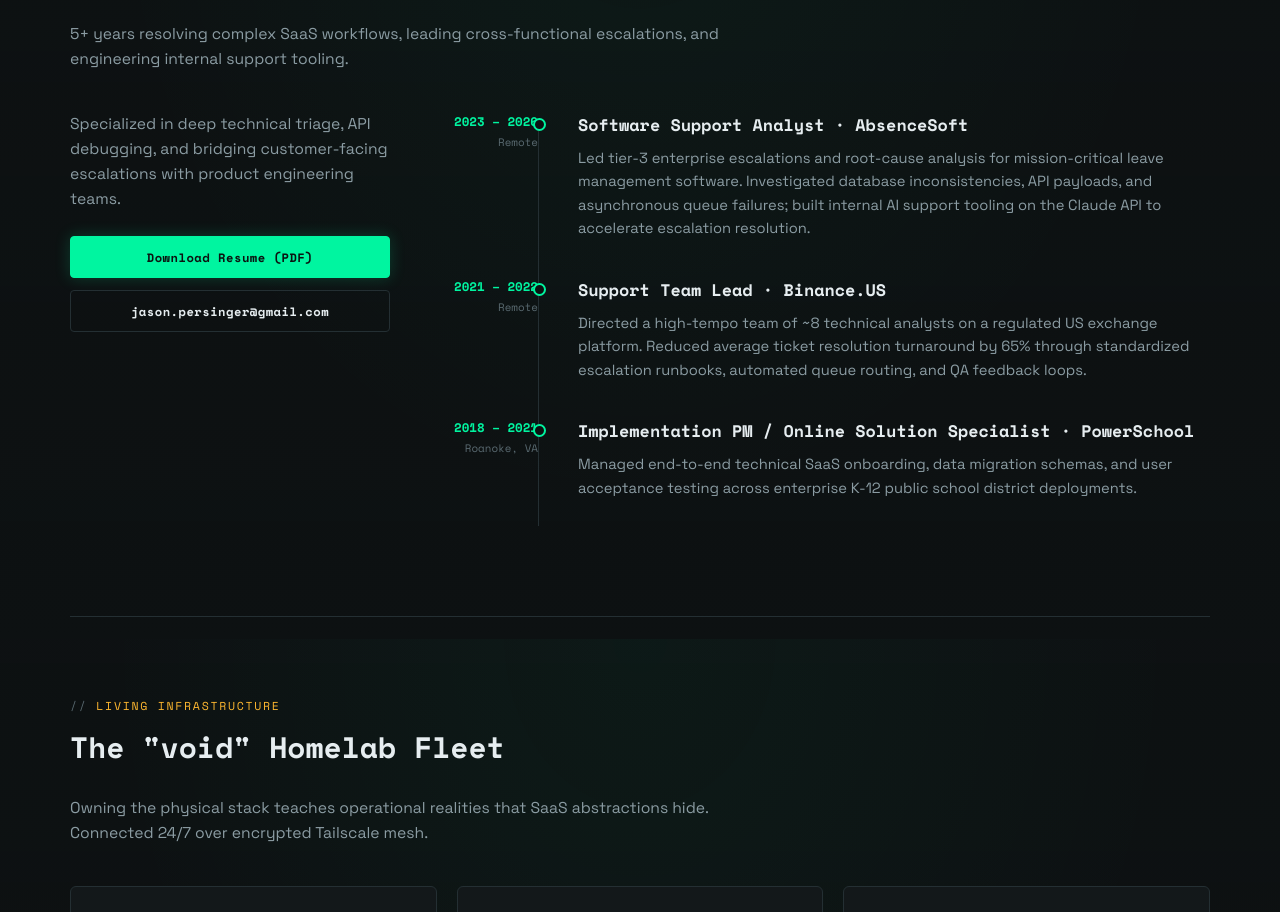
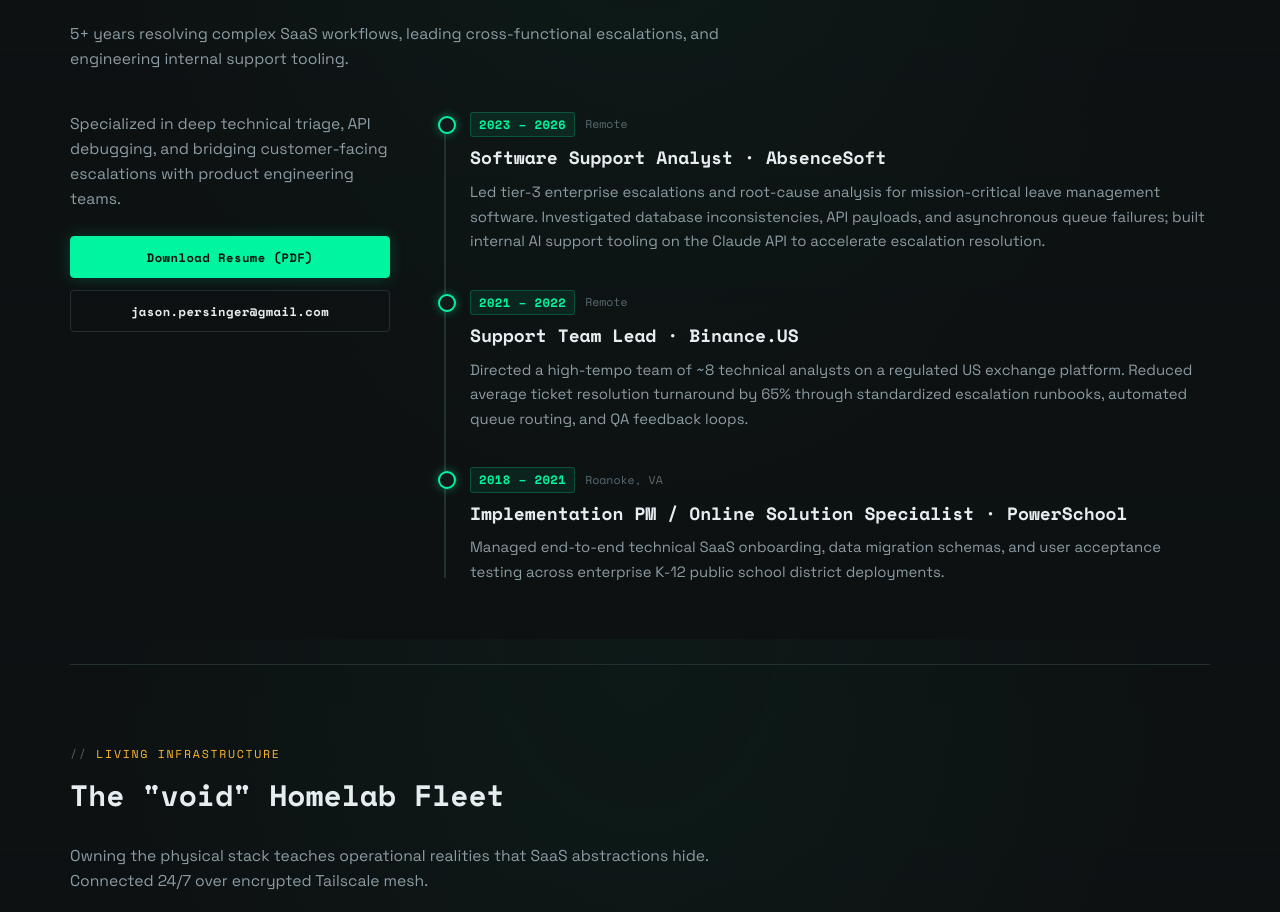
Before and after one commit to jasonpersinger/jasonpersinger.github.io, a plain HTML site: page index.html in a window 1280 px wide. Shown: the part 2561-3473 px from the top of the page. Drawn offline with nearby package versions, Linux system fonts and the light colour scheme.

Commit message:
fix(style): clean timeline spine alignment to fix dot and text collision

```diff
--- a/styles.css
+++ b/styles.css
@@ -548,7 +548,7 @@
 
 .timeline {
   list-style: none;
-  padding: 0;
+  padding: 0 0 0 32px;
   margin: 0;
   position: relative;
 }
@@ -556,68 +556,70 @@
 .timeline::before {
   content: '';
   position: absolute;
-  top: 10px;
-  bottom: 10px;
-  left: 100px;
-  width: 1px;
+  top: 6px;
+  bottom: 6px;
+  left: 6px;
+  width: 2px;
   background: var(--border-subtle);
 }
 
 .timeline-item {
-  display: grid;
-  grid-template-columns: 100px minmax(0, 1fr);
-  gap: 28px;
+  position: relative;
   margin-bottom: 36px;
-  position: relative;
+}
+.timeline-item:last-child {
+  margin-bottom: 0;
+}
+
+.timeline-item::before {
+  content: '';
+  position: absolute;
+  left: -32px;
+  top: 4px;
+  width: 14px;
+  height: 14px;
+  border-radius: 50%;
+  background: var(--bg-surface);
+  border: 2px solid var(--accent-emerald);
+  box-shadow: 0 0 10px rgba(0, 245, 160, 0.45);
 }
 
 .timeline-meta {
-  text-align: right;
+  display: flex;
+  align-items: center;
+  gap: 10px;
+  margin-bottom: 6px;
   font-family: var(--font-mono);
 }
 
 .timeline-dates {
-  display: block;
-  font-size: 0.78rem;
+  font-size: 0.76rem;
   font-weight: 700;
   color: var(--accent-emerald);
+  background: rgba(0, 245, 160, 0.08);
+  border: 1px solid rgba(0, 245, 160, 0.22);
+  padding: 2px 8px;
+  border-radius: 3px;
+  letter-spacing: 0.04em;
 }
 
 .timeline-loc {
-  display: block;
-  font-size: 0.68rem;
+  font-size: 0.72rem;
   color: var(--text-dim);
-  margin-top: 2px;
-}
-
-.timeline-content {
-  position: relative;
-  padding-left: 12px;
-}
-
-.timeline-content::before {
-  content: '';
-  position: absolute;
-  left: -33px;
-  top: 6px;
-  width: 9px;
-  height: 9px;
-  border-radius: 50%;
-  background: var(--bg-base);
-  border: 2px solid var(--accent-emerald);
 }
 
 .timeline-content h3 {
   font-family: var(--font-mono);
-  font-size: 1.05rem;
+  font-size: 1.12rem;
   color: var(--text-main);
+  margin-top: 6px;
   margin-bottom: 8px;
 }
 
 .timeline-content p {
-  font-size: 0.92rem;
+  font-size: 0.93rem;
   color: var(--text-muted);
-  line-height: 1.6;
+  line-height: 1.65;
   margin: 0;
 }
 
@@ -822,21 +824,6 @@
   .repo-desc {
     display: none;
   }
-  .timeline::before {
-    left: 12px;
-  }
-  .timeline-item {
-    grid-template-columns: 1fr;
-    gap: 6px;
-    padding-left: 28px;
-  }
-  .timeline-meta {
-    text-align: left;
-  }
-  .timeline-content::before {
-    left: -20px;
-    top: -18px;
-  }
   .footer-inner {
     flex-direction: column;
     gap: 12px;
```
